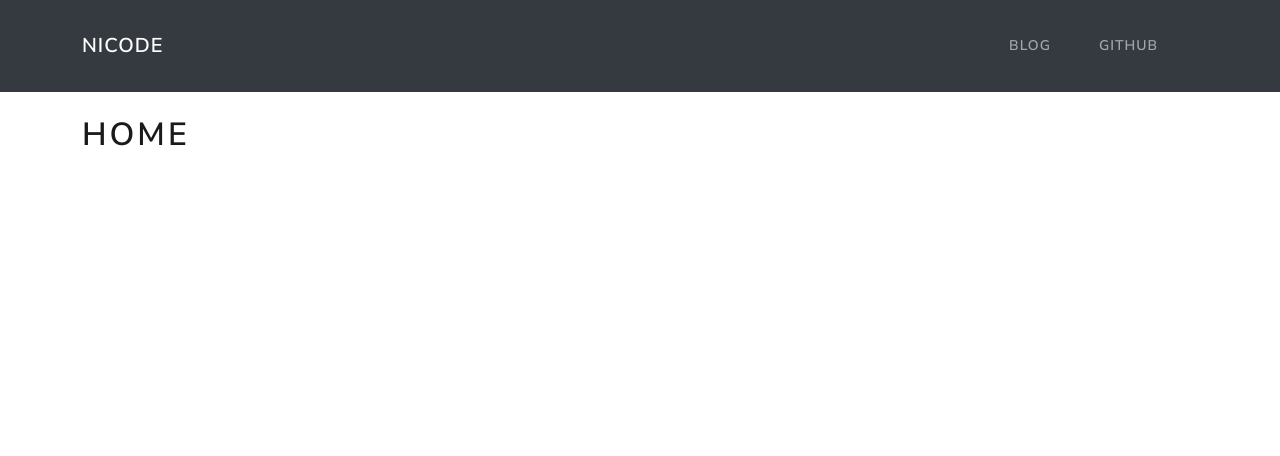
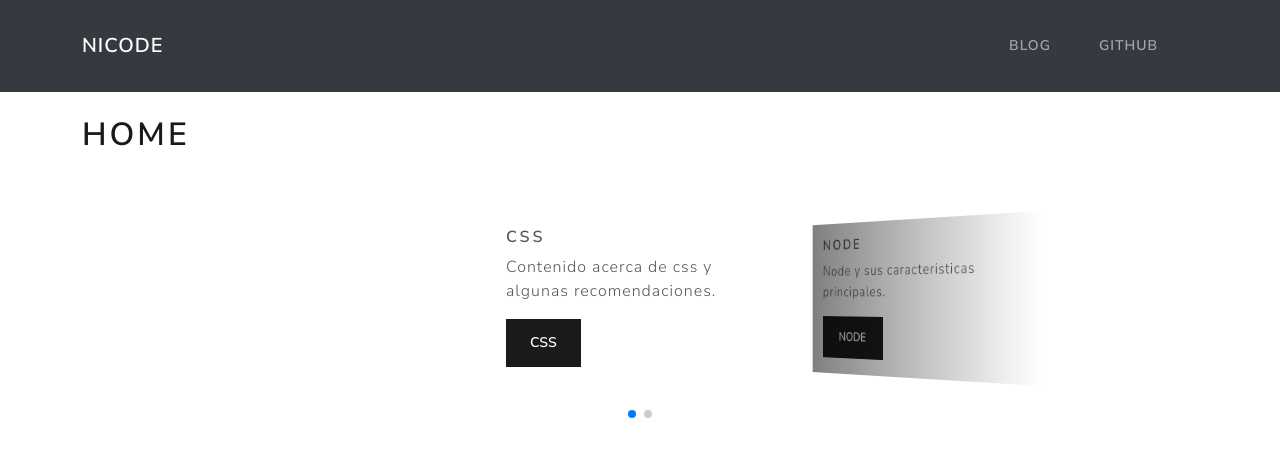
Before and after one commit to nicolasariza/nicode, a Next.js app: page / in a window 1280 px wide. Shown: the top 456 px of the page. Built offline with nearby package versions, Linux system fonts and the light colour scheme.

Commit message:
Swiper added

```diff
--- a/package.json
+++ b/package.json
@@ -13,6 +13,7 @@
     "next": "10.2.2",
     "prismjs": "^1.23.0",
     "react": "17.0.2",
-    "react-dom": "17.0.2"
+    "react-dom": "17.0.2",
+    "swiper": "^6.7.0"
   }
 }
--- a/pages/_app.js
+++ b/pages/_app.js
@@ -1,6 +1,11 @@
 import 'bootswatch/dist/lux/bootstrap.min.css';
 import "prismjs/themes/prism-okaidia.css";
 import Head from "next/head";
+// Import Swiper styles
+import "swiper/swiper.min.css";
+import "swiper/components/effect-coverflow/effect-coverflow.min.css"
+import "swiper/components/pagination/pagination.min.css"
+import '../styles/styles.css'
 
 function MyApp({ Component, pageProps }) {
   return (
--- a/pages/index.js
+++ b/pages/index.js
@@ -1,9 +1,66 @@
 import Layout from '../components/Layout';
+import React from 'react';
+// Import Swiper React components
+import { Swiper, SwiperSlide } from 'swiper/react';
+// import Swiper core and required modules
+import SwiperCore, { EffectCoverflow, Pagination } from 'swiper/core';
+import Link from 'next/link';
+
+// install Swiper modules
+SwiperCore.use([EffectCoverflow, Pagination]);
 
 const Index = () => (
   <Layout>
     <h1>Home</h1>
+    <div className="">
+      <Swiper
+        effect={'coverflow'}
+        grabCursor={true}
+        centeredSlides={true}
+        slidesPerView={'auto'}
+        coverflowEffect={{
+          rotate: 50,
+          stretch: 0,
+          depth: 100,
+          modifier: 1,
+          slideShadows: true
+        }}
+        pagination={true}
+        className="mySwiper"
+      >
+        <SwiperSlide>
+          <div class="card">
+            <div class="card-body">
+              <h5 class="card-title">CSS</h5>
+              <p class="card-text">
+                Contenido acerca de css y algunas recomendaciones.
+              </p>
+              <Link href="/blog/css">
+                <button type="button" class="btn btn-primary">
+                  CSS
+                </button>
+              </Link>
+            </div>
+          </div>
+        </SwiperSlide>
+        <SwiperSlide>
+          <div class="card" >
+            <div class="card-body">
+              <h5 class="card-title">Node</h5>
+              <p class="card-text">
+                Node y sus caracteristicas principales.
+              </p>
+              <Link href="/blog/node">
+                <button type="button" class="btn btn-primary">
+                  NODE
+                </button>
+              </Link>
+            </div>
+          </div>
+        </SwiperSlide>
+      </Swiper>
+    </div>
   </Layout>
-)
+);
 
 export default Index;
--- /dev/null
+++ b/styles/styles.css
@@ -0,0 +1,17 @@
+.swiper-container {
+    width: 100%;
+    padding-top: 50px;
+    padding-bottom: 50px;
+  }
+
+  .swiper-slide {
+    background-position: center;
+    background-size: cover;
+    width: 300px;
+    height: 173px;
+  }
+
+  .swiper-slide img {
+    display: block;
+    width: 100%;
+  }
```
Also changed, not shown: pages/blog/node.js (added, +11 -0 lines), 1 other file (tests, documents, lock files or other folders).
